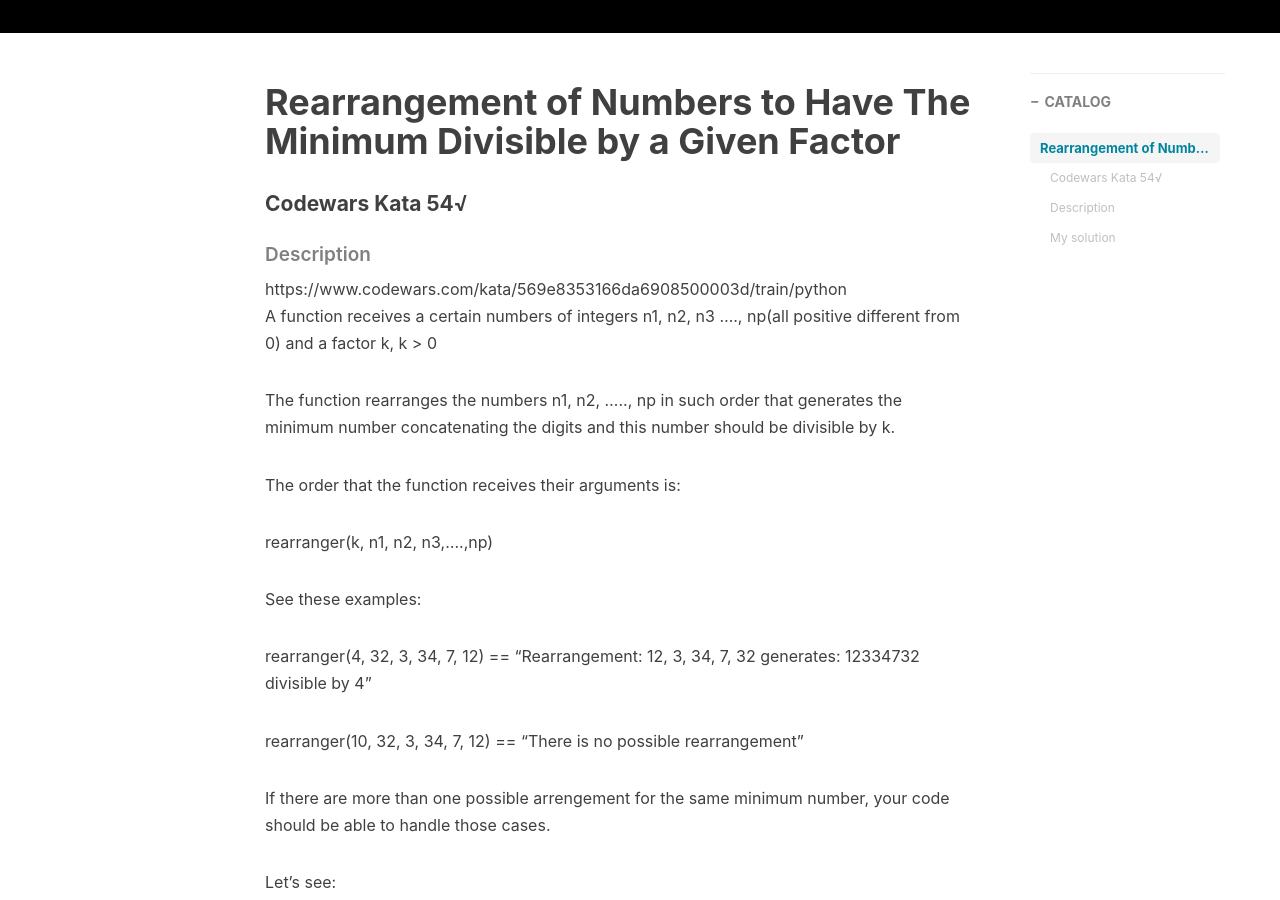
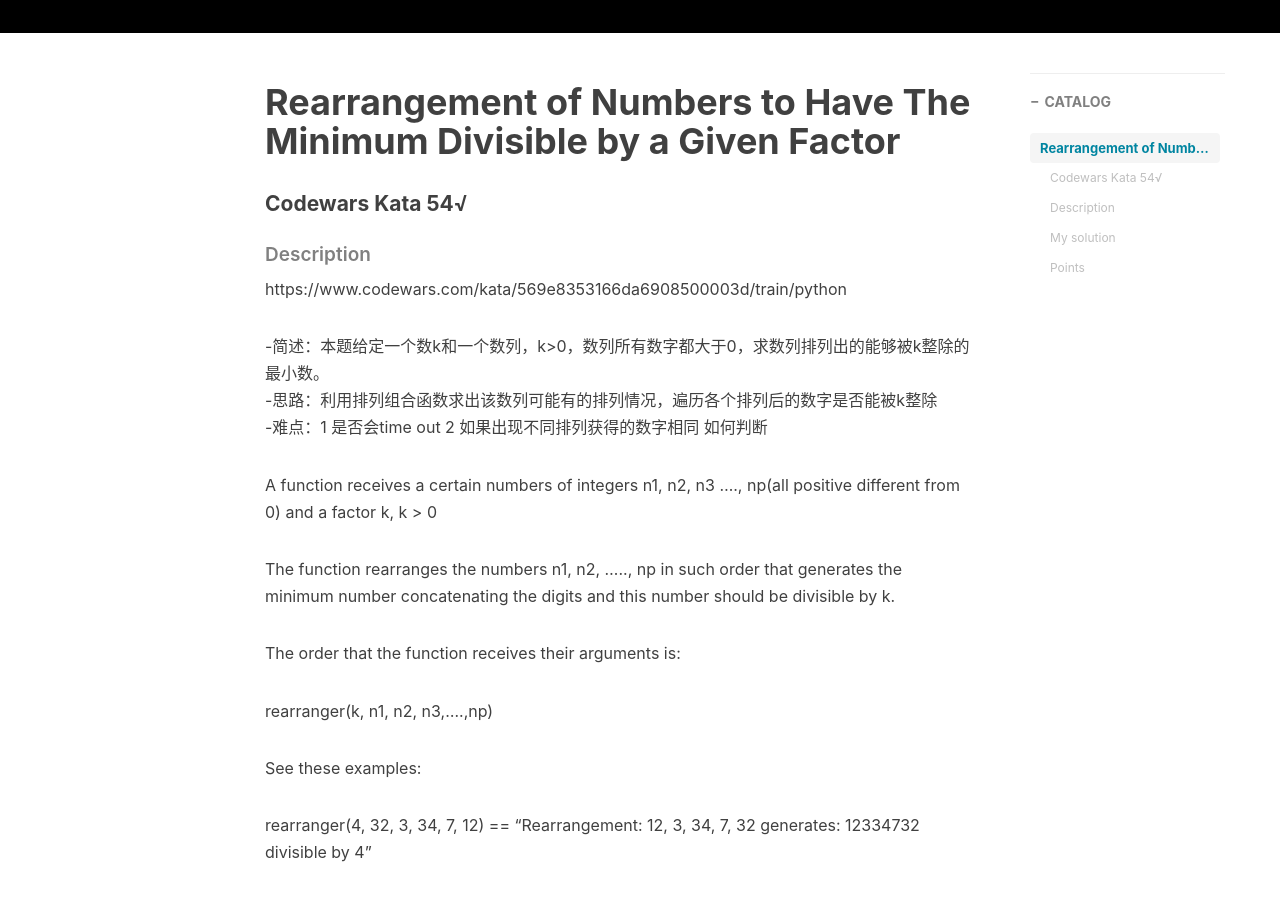
Before and after one commit to huiyanglu/huiyanglu.github.io, a Jekyll site: the page built from _posts/2018-12-05-Codewars-5kyu_rearranger.md, in a window 1280 px wide and 900 px high, scrolled down 611 px. Built offline with Jekyll 4.4.1, drawn with Linux system fonts in a browser that asks for light colours; nearby versions of some CDN libraries; comment, search, counter and statistics services are not loaded; some of the changed text lies outside the part shown.

Commit message:
Update 2018-12-05-Codewars-5kyu_rearranger.md

```diff
--- a/_posts/2018-12-05-Codewars-5kyu_rearranger.md
+++ b/_posts/2018-12-05-Codewars-5kyu_rearranger.md
@@ -14,6 +14,11 @@ tags:
 #### Codewars Kata 54√
 ##### Description
 https://www.codewars.com/kata/569e8353166da6908500003d/train/python
+
+-简述：本题给定一个数k和一个数列，k>0，数列所有数字都大于0，求数列排列出的能够被k整除的最小数。
+-思路：利用排列组合函数求出该数列可能有的排列情况，遍历各个排列后的数字是否能被k整除
+-难点：1 是否会time out 2 如果出现不同排列获得的数字相同 如何判断
+
 A function receives a certain numbers of integers n1, n2, n3 ...., np(all positive different from 0) and a factor k, k > 0
 
 The function rearranges the numbers n1, n2, ....., np in such order that generates the minimum number concatenating the digits and this number should be divisible by k.
@@ -65,3 +70,8 @@ The arrangements should be in sorted order, as you see: 124, 19, 20, 2, 22, 32 c
                 return 'Rearrangements: '+', '.join(rst_num1)+' and '+', '.join(rst_num2)+'generates: '+str(lowest)+' divisible by '+str(k)
 
     print(rearranger(4, 32, 3, 34, 7, 12))
+
+##### Points
+1 灵活运用enumerate来表达要求的index
+
+2 返回的表达式'{}'.format()
```
